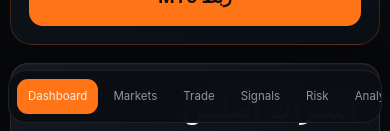
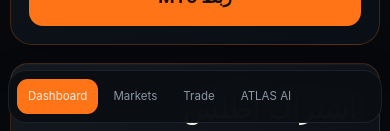
Before and after one commit to imsamtaha/Trading-ai, a Next.js app in the folder web/: page / in a window 390 px wide. Shown: the part 713-844 px from the top of the page. Built offline with nearby package versions, Linux system fonts and the light colour scheme; no server answers.

Commit message:
fix(web): activate mobile nav state and ATLAS AI link

```diff
--- a/web/components/layout/mobile-nav.tsx
+++ b/web/components/layout/mobile-nav.tsx
@@ -1,14 +1,22 @@
+"use client";
+
+import { useState } from "react";
 import { NAV_ITEMS } from "@/lib/navigation";
 
+const MOBILE_KEYS = new Set(["dashboard", "markets", "trade", "ai"]);
+const MOBILE_ITEMS = NAV_ITEMS.filter((item) => MOBILE_KEYS.has(item.key));
+
 export function MobileNav() {
+  const [activeKey, setActiveKey] = useState("dashboard");
   return (
     <nav className="atlas-mobile-nav" data-testid="mobile-nav" aria-label="Mobile navigation">
-      {NAV_ITEMS.map((item) => (
+      {MOBILE_ITEMS.map((item) => (
         <a
           key={item.key}
           href={item.href}
           className="atlas-mobile-nav__link"
-          aria-current={item.key === "dashboard" ? "page" : undefined}
+          aria-current={activeKey === item.key ? "page" : undefined}
+          onClick={() => setActiveKey(item.key)}
         >
           {item.label}
         </a>
```
Also changed, not shown: 1 other file (tests, documents, lock files or other folders).
